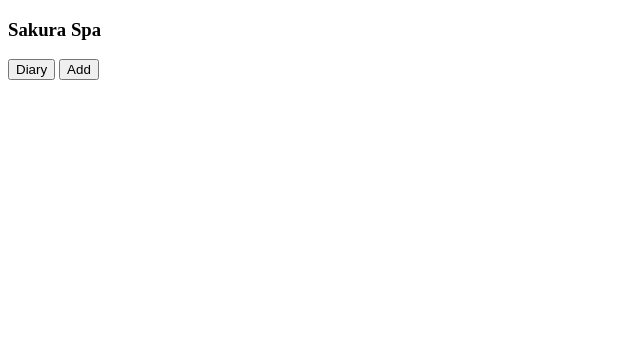
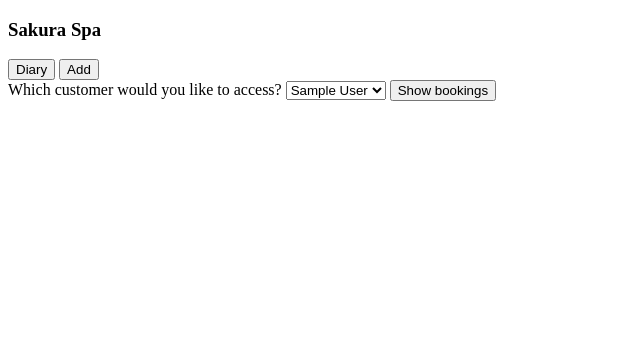
Before and after one commit to JoshNBooker/Sakura_Spa_booking_app, a Flask app: page /bookings in a window 1280 px wide. Shown: the top 340 px of the page, without its empty margins (0-640 px from the left). Run offline with Flask 3, Linux system fonts and the light colour scheme; tables that the repository leaves empty hold one stand-in row (values such as "Sample post").

Commit message:
began working on diary page for each customer

```diff
--- a/controller/booking_controller.py
+++ b/controller/booking_controller.py
@@ -10,7 +10,27 @@ def home_page():
 
 @booking_blueprint.route('/bookings')
 def display_bookings():
-    return render_template('bookings/diary.jinja', title = 'Diary')
+    bookings = Booking.query.all()
+    customers = Customer.query.all()
+    return render_template('bookings/diary.jinja', title = 'Diary', bookings=bookings, customers=customers)
+
+@booking_blueprint.route('/bookings', methods=["POST"])
+def submit_new_booking():
+    date_time = request.form["date_time"]
+    customer_id = request.form["customer"]
+    treatment_id = request.form["treatment"]
+    new_booking = Booking(date_time = date_time,customer_id = customer_id,treatment_id = treatment_id)
+    db.session.add(new_booking)
+    db.session.commit()
+    return redirect('/bookings')
+
+@booking_blueprint.route('/bookings/<id>')
+def show_customers_bookings(id):
+    id = request.form['customer']
+    customer_id = id
+    bookings = bookings.query.get(customer_id)
+    return render_template('customer_bookings.jinja', id=id)
+
 
 @booking_blueprint.route('/bookings/new')
 def new_booking_form():
--- a/templates/bookings/diary.jinja
+++ b/templates/bookings/diary.jinja
@@ -7,7 +7,21 @@
         <title>{{ title }}</title>
     </head>
     <body>
-
+        </a>
+        <form action="/bookings/<id>">
+            <label for="customer">Which customer would you like to access?</label>
+            <select name="customer" id="customer">
+                {% for customer in customers %}
+                    <option
+                    value="{{ customer.id }}">
+                    {{ customer.first_name }} {{ customer.last_name }}
+                    </option>
+                {% endfor %}
+            </select>
+            <a href="/bookings/<id>">
+                <submit><button>Show bookings</button></submit>
+            </a>
+        </form>
     </body>
     </html>
 
--- a/templates/bookings/new.jinja
+++ b/templates/bookings/new.jinja
@@ -9,7 +9,7 @@
 <body>
     <form action="/bookings" method="post">
         <label for="date">Enter the date of treatment:</label>
-        <input type="date" name="date" id="date">
+        <input type="datetime-local" name="date_time" id="date_time">
         <label for="treatment">Which treatment would you like to book?</label>
         <select name="treatment" id="treatment">
             {% for treatment in treatments %}
```
Also changed, not shown: templates/bookings/customer_bookings.jinja (added, +16 -0 lines).
